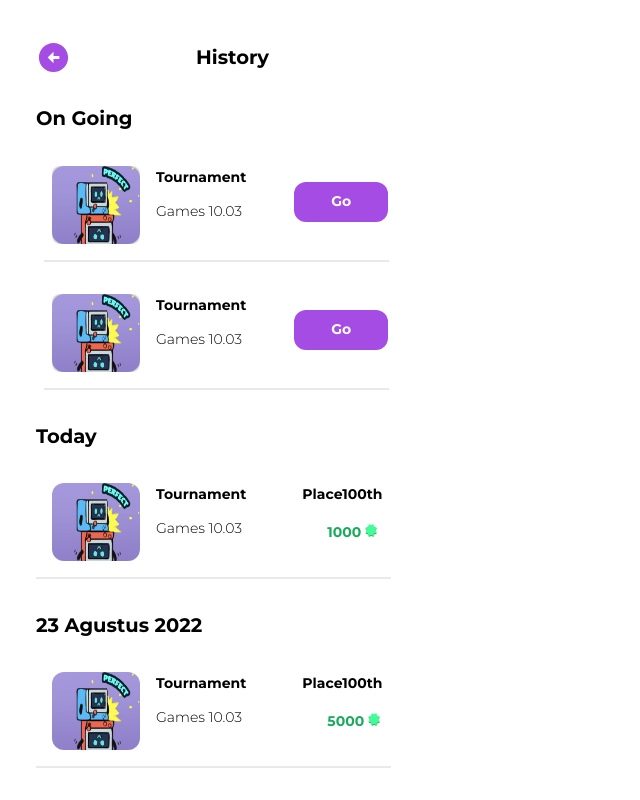
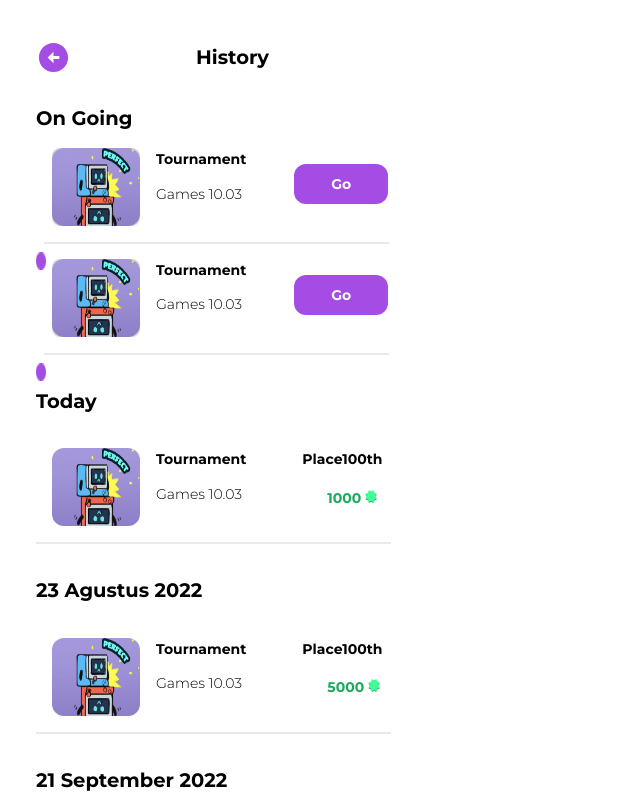
Before and after one commit to ebennaga/mini-games, a Next.js app: page /history in a window 1280 px wide. Shown: the top 800 px of the page, without its empty margins (0-640 px from the left). Built offline with nearby package versions, Linux system fonts and the light colour scheme.

Commit message:
adjust styling history

```diff
--- a/containers/History/index.tsx
+++ b/containers/History/index.tsx
@@ -51,6 +51,7 @@ const History = () => {
                         <ArrowCircleLeft sx={{ width: '35px', height: '35px', color: '#A54CE5' }} />
                     </ButtonBase>
                 </Box>
+
                 <Box sx={{ mt: -10, ml: 20 }}>
                     <Typography sx={{ fontWeight: 'bold', fontSize: '19.5px', mt: 6 }}>History</Typography>
                 </Box>
@@ -58,13 +59,19 @@ const History = () => {
             <Grid item xs={4}>
                 <Typography sx={{ fontWeight: 'bold', fontSize: '19.5px', mt: 2 }}>On Going</Typography>
             </Grid>
+
             {cardOnGoing.map((index: any) => {
                 return (
-                    <Grid item xs={4}>
+                    <>
+                        <Grid item xs={1}>
+                            <Box>
+                                <img src='/images/ellipse.png' width={10} height={18} alt='detail-item' style={{ marginTop: '8%' }} />
+                            </Box>
+                        </Grid>
+                        <Grid item xs={4} key={index.id}>
                             <Box
-                            key={index.id}
                                 sx={{
-                                mt: 2,
+                                    mt: -5,
                                     width: '88px',
                                     height: '78px',
                                     background: '#D9D9D9',
@@ -77,7 +84,12 @@ const History = () => {
                                 <img src='/images/dingdong.png' width={88} height={78} alt='maskot-logo' style={{ borderRadius: '12px' }} />
                                 <Box sx={{ ml: 2 }}>
                                     <Box>
-                                    <Typography variant='h6' fontWeight='bold' component='h2' sx={{ fontSize: '14px', fontWeight: 700 }}>
+                                        <Typography
+                                            variant='h6'
+                                            fontWeight='bold'
+                                            component='h2'
+                                            sx={{ fontSize: '14px', fontWeight: 700 }}
+                                        >
                                             Tournament
                                         </Typography>
                                     </Box>
@@ -109,6 +121,7 @@ const History = () => {
                                 <Box sx={{ border: '1px solid rgba(40, 38, 38, 0.1)', mt: 2, width: '343px', ml: 1, height: '0px' }} />
                             </Grid>
                         </Grid>
+                    </>
                 );
             })}
             {cards.map((index: any) => {
```
Also changed, not shown: public/images/ellipse.png (added). Lines whose indentation alone changed are shown as unchanged.
